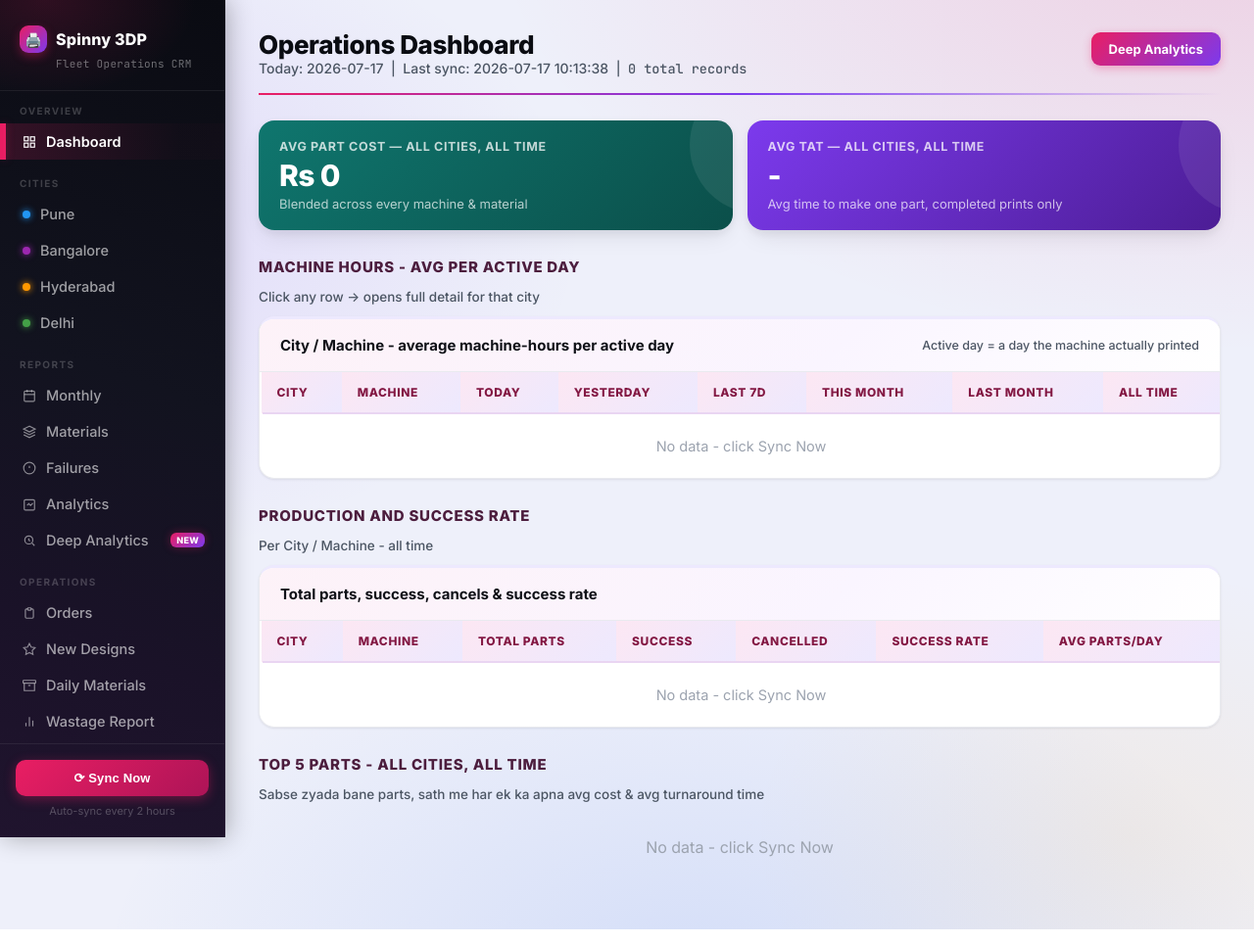
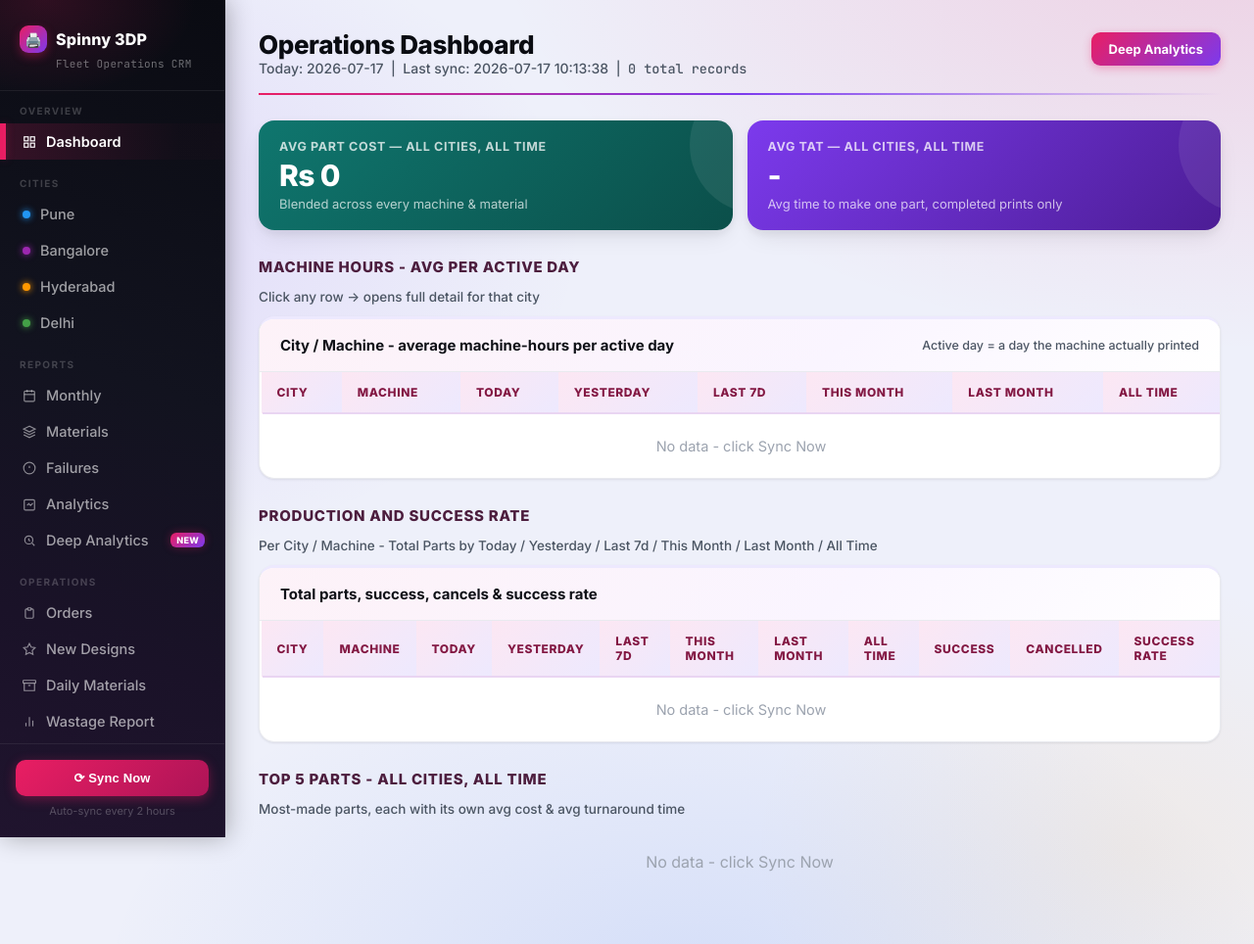
Before and after one commit to vishal15-ops/spinny-3dp-crm, a Flask app: page / in a window 1280 px wide. Shown: the whole page at 98% size. Run offline with Flask 3, Linux system fonts and the light colour scheme; data comes from the database, SQL or seed files in the repository; data that the repository does not hold is empty.

Commit message:
Update dashboard.html

```diff
--- a/templates/dashboard.html
+++ b/templates/dashboard.html
@@ -75,33 +75,37 @@
 </div>
 
 <div class="section-title">Production and Success Rate</div>
-<div class="hint">Per City / Machine - all time</div>
+<div class="hint">Per City / Machine - Total Parts by Today / Yesterday / Last 7d / This Month / Last Month / All Time</div>
 <div class="table-card">
   <div class="table-card-header">Total parts, success, cancels &amp; success rate</div>
   <table>
     <thead><tr>
-      <th>City</th><th>Machine</th><th>Total Parts</th><th>Success</th><th>Cancelled</th><th>Success Rate</th><th>Avg Parts/Day</th>
+      <th>City</th><th>Machine</th><th>Today</th><th>Yesterday</th><th>Last 7d</th><th>This Month</th><th>Last Month</th><th>All Time</th><th>Success</th><th>Cancelled</th><th>Success Rate</th>
     </tr></thead>
     <tbody>
       {% for r in prod_rows %}
       <tr class="clickrow" onclick="location.href='/deep?city={{ r.city }}'">
         <td><span class="cpill" style="background:{{ city_color[r.city] }}">{{ r.city }}</span></td>
         <td><b>{{ r.machine }}</b>{% if r.model %} <span style="color:#9ca3af;font-size:11px">{{ r.model }}</span>{% endif %}</td>
-        <td class="mono">{{ r.total }}</td>
+        <td class="mono">{{ r.today_n }}</td>
+        <td class="mono">{{ r.yday_n }}</td>
+        <td class="mono">{{ r.week_n }}</td>
+        <td class="mono">{{ r.month_n }}</td>
+        <td class="mono">{{ r.lm_n }}</td>
+        <td class="mono" style="font-weight:700">{{ r.total }}</td>
         <td class="mono" style="color:#16a34a;font-weight:700">{{ r.completed }}</td>
         <td class="mono" style="color:#dc2626;font-weight:700">{{ r.cancelled }}</td>
         <td class="mono"><b>{{ r.success_rate }}%</b></td>
-        <td class="mono">{{ r.avg_parts }}</td>
       </tr>
       {% else %}
-      <tr><td colspan="7" style="text-align:center;color:#9ca3af;padding:24px">No data - click Sync Now</td></tr>
+      <tr><td colspan="11" style="text-align:center;color:#9ca3af;padding:24px">No data - click Sync Now</td></tr>
       {% endfor %}
     </tbody>
   </table>
 </div>
 
 <div class="section-title">Top 5 Parts - All Cities, All Time</div>
-<div class="hint">Sabse zyada bane parts, sath me har ek ka apna avg cost &amp; avg turnaround time</div>
+<div class="hint">Most-made parts, each with its own avg cost &amp; avg turnaround time</div>
 <div class="rank-grid">
   {% for r in top_parts_rows %}
   <div class="rank-card">
```
